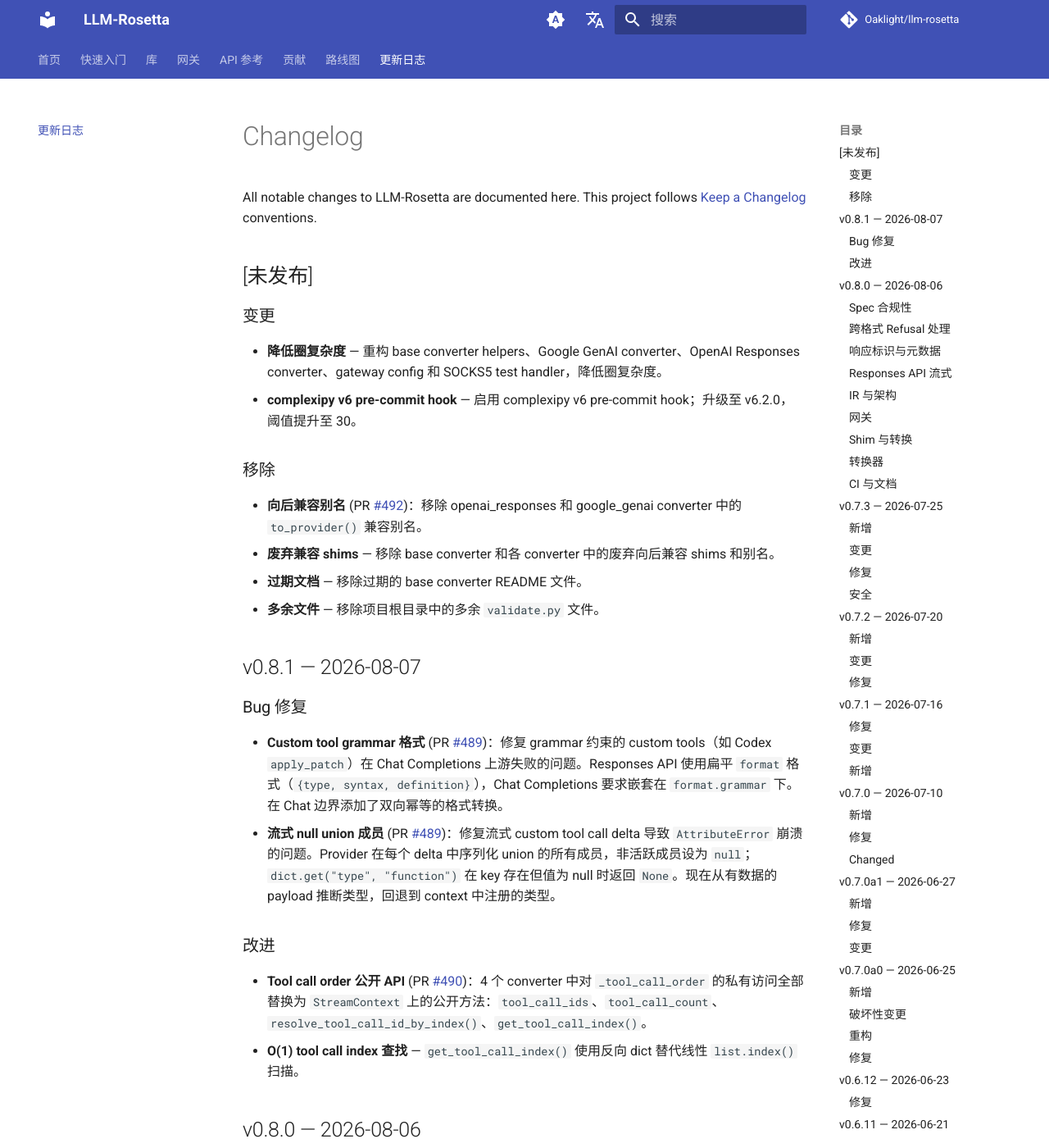
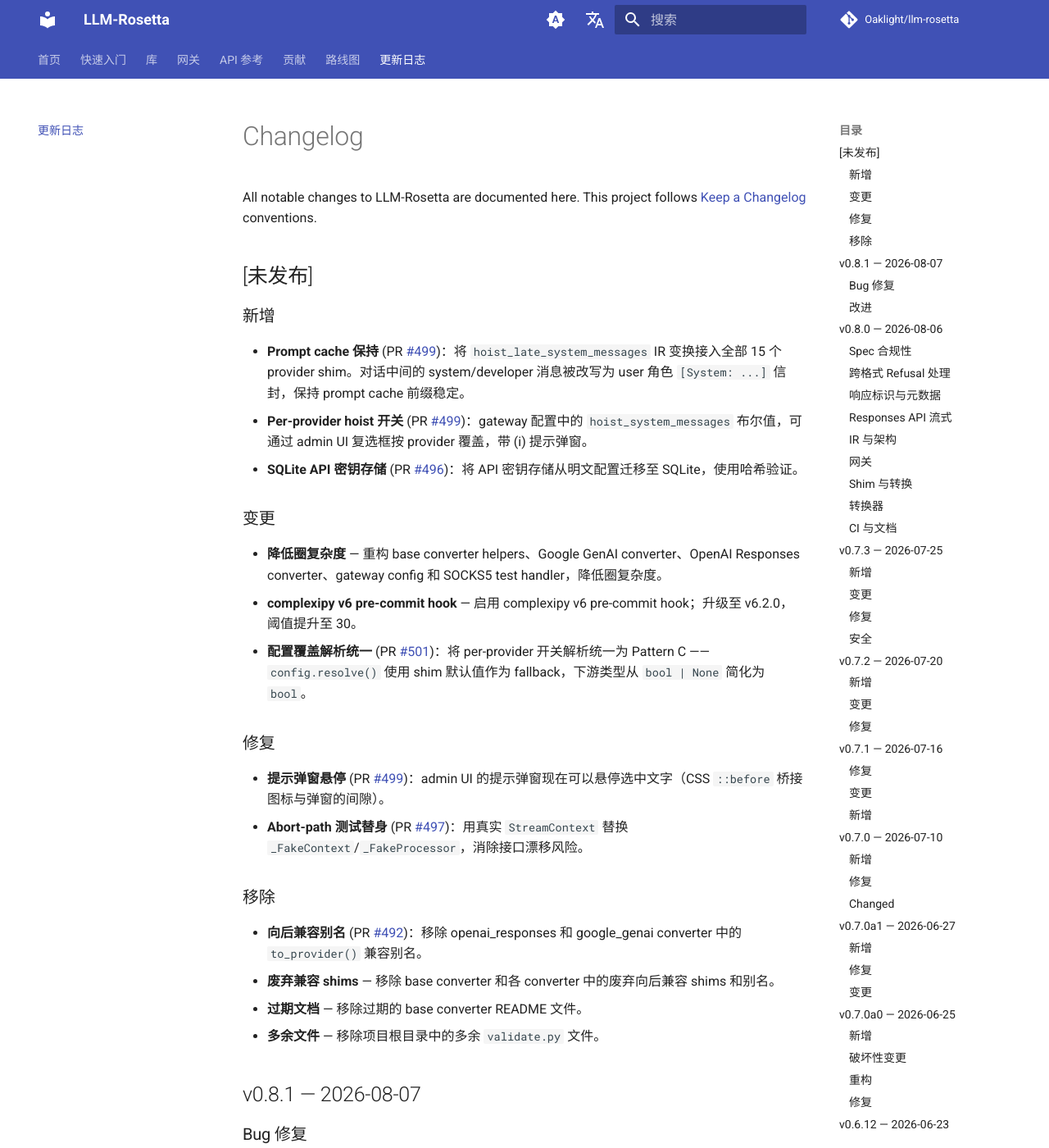
Before and after one commit to Oaklight/llm-rosetta, an MkDocs documentation site: the page built from docs/changelog.md, in a window 1280 px wide and 1400 px high. Shown: the whole window at 82% size. Built offline with MkDocs 1.6.1 and Material for MkDocs 9.7.7, drawn with Linux system fonts in a browser that asks for light colours; comment, search, counter and statistics services are not loaded.

Commit message:
docs: add changelog entries for PRs #496, #497, #499, #501

```diff
--- a/docs/changelog.md
+++ b/docs/changelog.md
@@ -8,10 +8,22 @@
 
 ## [未发布]
 
+### 新增
+
+- **Prompt cache 保持** (PR [#499](https://github.com/Oaklight/llm-rosetta/pull/499))：将 `hoist_late_system_messages` IR 变换接入全部 15 个 provider shim。对话中间的 system/developer 消息被改写为 user 角色 `[System: ...]` 信封，保持 prompt cache 前缀稳定。
+- **Per-provider hoist 开关** (PR [#499](https://github.com/Oaklight/llm-rosetta/pull/499))：gateway 配置中的 `hoist_system_messages` 布尔值，可通过 admin UI 复选框按 provider 覆盖，带 (i) 提示弹窗。
+- **SQLite API 密钥存储** (PR [#496](https://github.com/Oaklight/llm-rosetta/pull/496))：将 API 密钥存储从明文配置迁移至 SQLite，使用哈希验证。
+
 ### 变更
 
 - **降低圈复杂度** — 重构 base converter helpers、Google GenAI converter、OpenAI Responses converter、gateway config 和 SOCKS5 test handler，降低圈复杂度。
 - **complexipy v6 pre-commit hook** — 启用 complexipy v6 pre-commit hook；升级至 v6.2.0，阈值提升至 30。
+- **配置覆盖解析统一** (PR [#501](https://github.com/Oaklight/llm-rosetta/pull/501))：将 per-provider 开关解析统一为 Pattern C —— `config.resolve()` 使用 shim 默认值作为 fallback，下游类型从 `bool | None` 简化为 `bool`。
+
+### 修复
+
+- **提示弹窗悬停** (PR [#499](https://github.com/Oaklight/llm-rosetta/pull/499))：admin UI 的提示弹窗现在可以悬停选中文字（CSS `::before` 桥接图标与弹窗的间隙）。
+- **Abort-path 测试替身** (PR [#497](https://github.com/Oaklight/llm-rosetta/pull/497))：用真实 `StreamContext` 替换 `_FakeContext`/`_FakeProcessor`，消除接口漂移风险。
 
 ### 移除
 
```
